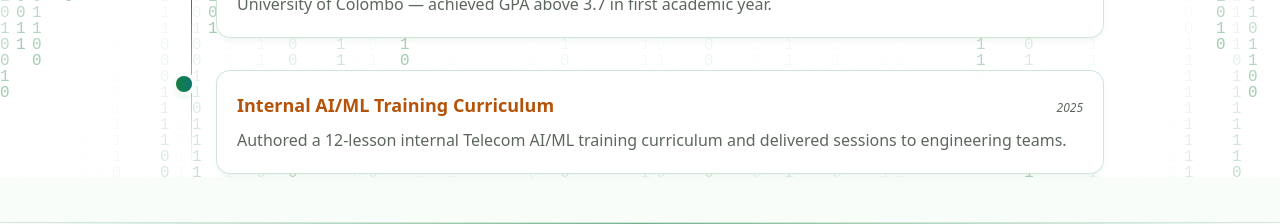
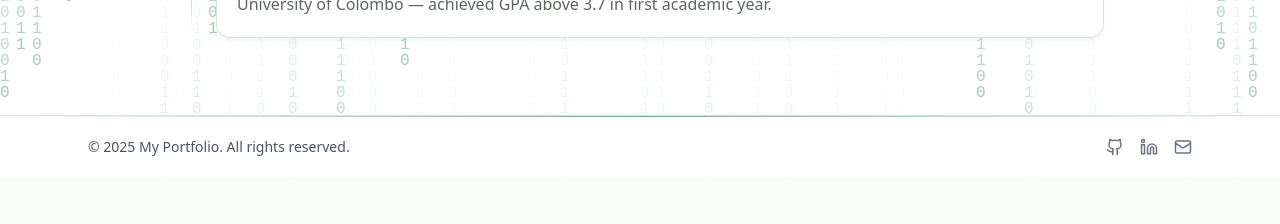
Before and after one commit to PathmikaW/my-portfolio, a Next.js app in the folder my-portfolio/: page /en/achievements in a window 1280 px wide. Shown: the part 623-847 px from the top of the page. After the commit the page ends 800 px from the top, so only its background shows below. Built offline with nearby package versions, Linux system fonts and the light colour scheme.

Commit message:
fix(achievements): remove training-curriculum entry
Not an achievement/award — matches its removal from the AIML CV.

```diff
--- a/my-portfolio/src/data/achievements.ts
+++ b/my-portfolio/src/data/achievements.ts
@@ -16,9 +16,4 @@ export const achievements: Achievement[] = [
     year: '2021',
     description: 'University of Colombo — achieved GPA above 3.7 in first academic year.',
   },
-  {
-    title: 'Internal AI/ML Training Curriculum',
-    year: '2025',
-    description: 'Authored a 12-lesson internal Telecom AI/ML training curriculum and delivered sessions to engineering teams.',
-  },
 ];
```
